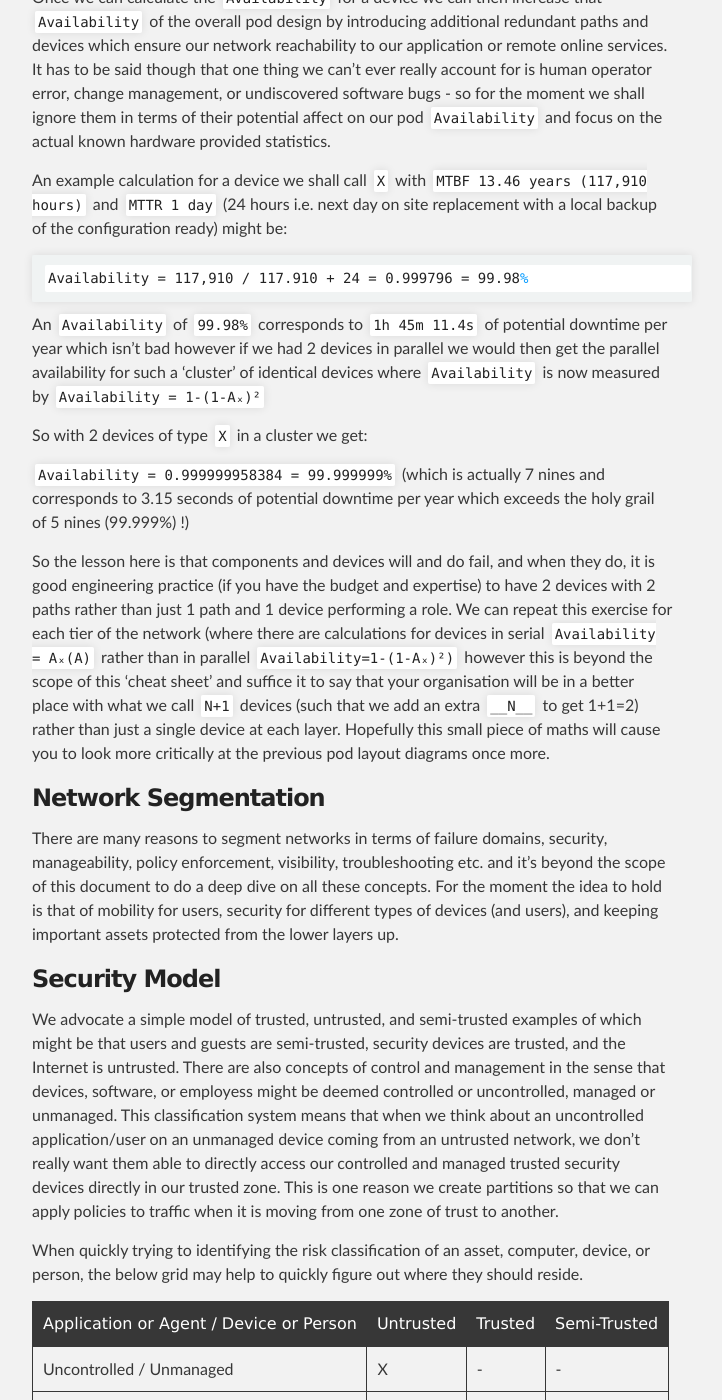
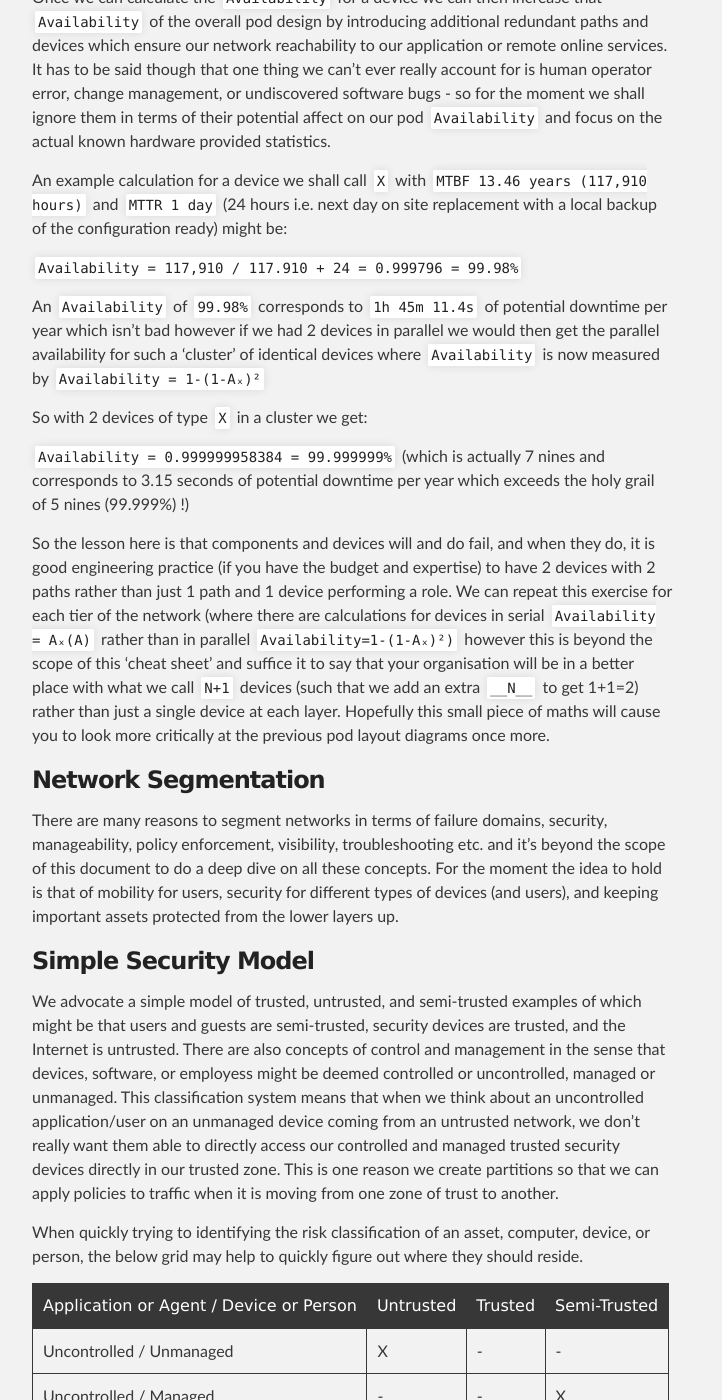
Before and after one commit to podomere/ond, a Jekyll site: the page built from ond-00001.md, in a window 1280 px wide and 1400 px high, scrolled down 3864 px. Shown: the whole window, without its empty margins (288-1010 px from the left). Built offline with Jekyll 4.4.1, drawn with Linux system fonts in a browser that asks for light colours.

Commit message:
Update ond-00001.md

````diff
--- a/ond-00001.md
+++ b/ond-00001.md
@@ -43,9 +43,7 @@
 
 An example calculation for a device we shall call ```X``` with ```MTBF 13.46 years (117,910 hours)``` and ```MTTR 1 day``` (24 hours i.e. next day on site replacement with a local backup of the configuration ready) might be:
 
-``` tex
-Availability = 117,910 / 117.910 + 24 = 0.999796 = 99.98%
-```
+```Availability = 117,910 / 117.910 + 24 = 0.999796 = 99.98% ```
 
 An ```Availability``` of ```99.98%``` corresponds to ```1h 45m 11.4s``` of potential downtime per year which isn't bad however if we had 2 devices in parallel we would then get the parallel availability for such a 'cluster' of identical devices where ```Availability``` is now measured by ```Availability = 1-(1-Aₓ)²```
 
@@ -58,7 +56,7 @@ So the lesson here is that components and devices will and do fail, and when the
 ### Network Segmentation
 There are many reasons to segment networks in terms of failure domains, security, manageability, policy enforcement, visibility, troubleshooting etc. and it's beyond the scope of this document to do a deep dive on all these concepts. For the moment the idea to hold is that of mobility for users, security for different types of devices (and users), and keeping important assets protected from the lower layers up.
 
-### Security Model
+### Simple Security Model
 We advocate a simple model of trusted, untrusted, and semi-trusted examples of which might be that users and guests are semi-trusted, security devices are trusted, and the Internet is untrusted. There are also concepts of control and management in the sense that devices, software, or employess might be deemed controlled or uncontrolled, managed or unmanaged. This classification system means that when we think about an uncontrolled application/user on an unmanaged device coming from an untrusted network, we don't really want them able to directly access our controlled and managed trusted security devices directly in our trusted zone. This is one reason we create partitions so that we can apply policies to traffic when it is moving from one zone of trust to another.
 
 When quickly trying to identifying the risk classification of an asset, computer, device, or person, the below grid may help to quickly figure out where they should reside.
@@ -71,7 +69,9 @@ When quickly trying to identifying the risk classification of an asset, computer
 | Controlled / Managed |  - | X | - |
 
 ## Design Recommendations
+
 ### Numbering Consistency
+
 It is highly desirable to always when possible connect low numbers to low numbers, and ascending connections together towards higher numbers connecting to higher numbers. This means that for example when you connect a port from one switch to another switch you should always try and connect port 1 on switch A to port 1 on switch B (if possible). When connecting switch ports to patch panels it's also considered good practice to connect the lowest ports on the switch in sequence to the lowest numbered ports on a patch panel (even match them if you can!) and the same thing for higher ports to higher ports.
 
 #### Example Cable Matrices
````
